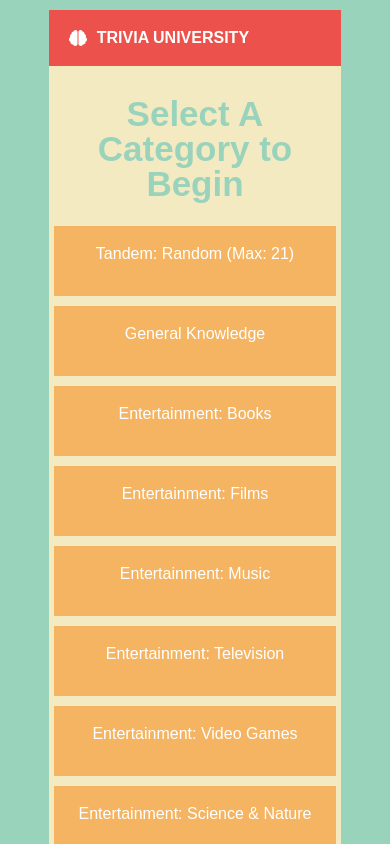
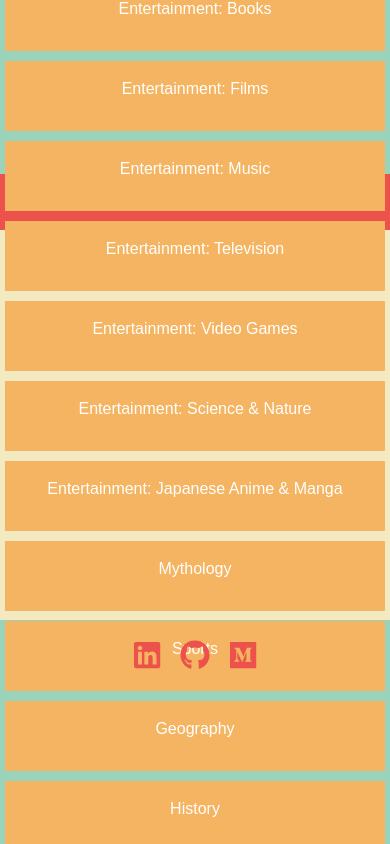
Before and after one commit to MahmudAhmed/TriviaUniverse, a React (Create React App) app: page / in a window 390 px wide. Shown: the top 844 px of the page. Built offline with nearby package versions, Linux system fonts and the light colour scheme.

Commit message:
mobile width & height

```diff
--- a/src/stylesheets/App.css
+++ b/src/stylesheets/App.css
@@ -206,5 +206,26 @@
   right: 10px;
   bottom: 10px;
   font-size: 30px;
+}
 
+@media only screen and (max-width: 800px) {
+  .middle-container {
+    height: 100vw;
+    width: 100vw;
+  }
+
+
+  .question-details {
+    width: 100%;
+    justify-content: center;
+    flex-direction: column;
+  }
+
+  .question-details > h4 {
+    margin: 5px;
+  }
+
+  .game-container {
+    width: 100%;
+  }
 }
--- a/src/stylesheets/categories.css
+++ b/src/stylesheets/categories.css
@@ -168,14 +168,4 @@
     display: block;
     width: 100%;
   }
-
-  .question-details {
-    width: 100%;
-    justify-content: center;
-    flex-direction: column;
-  }
-
-  .question-details > h4 {
-    margin: 5px;
-  }
 }
```
